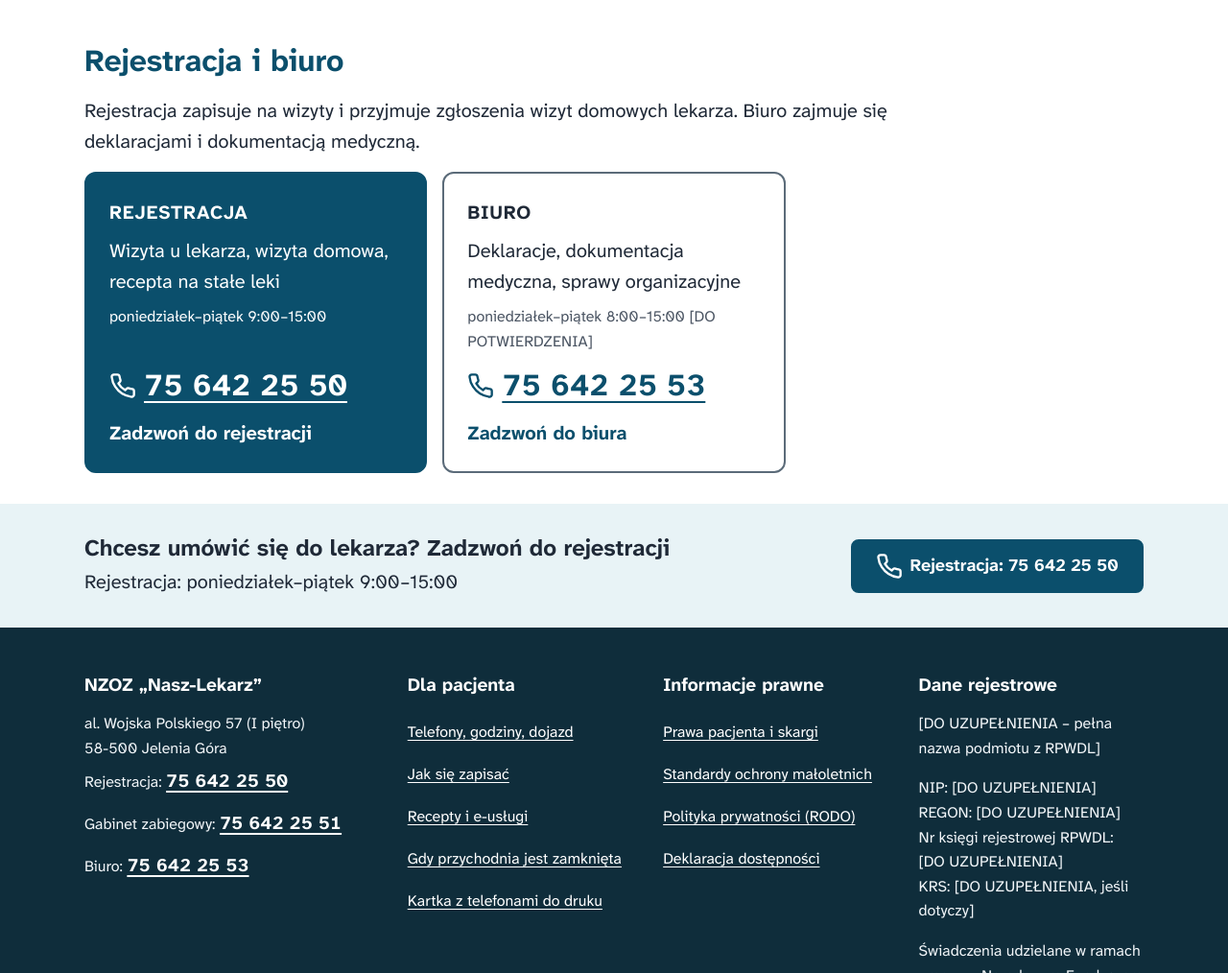
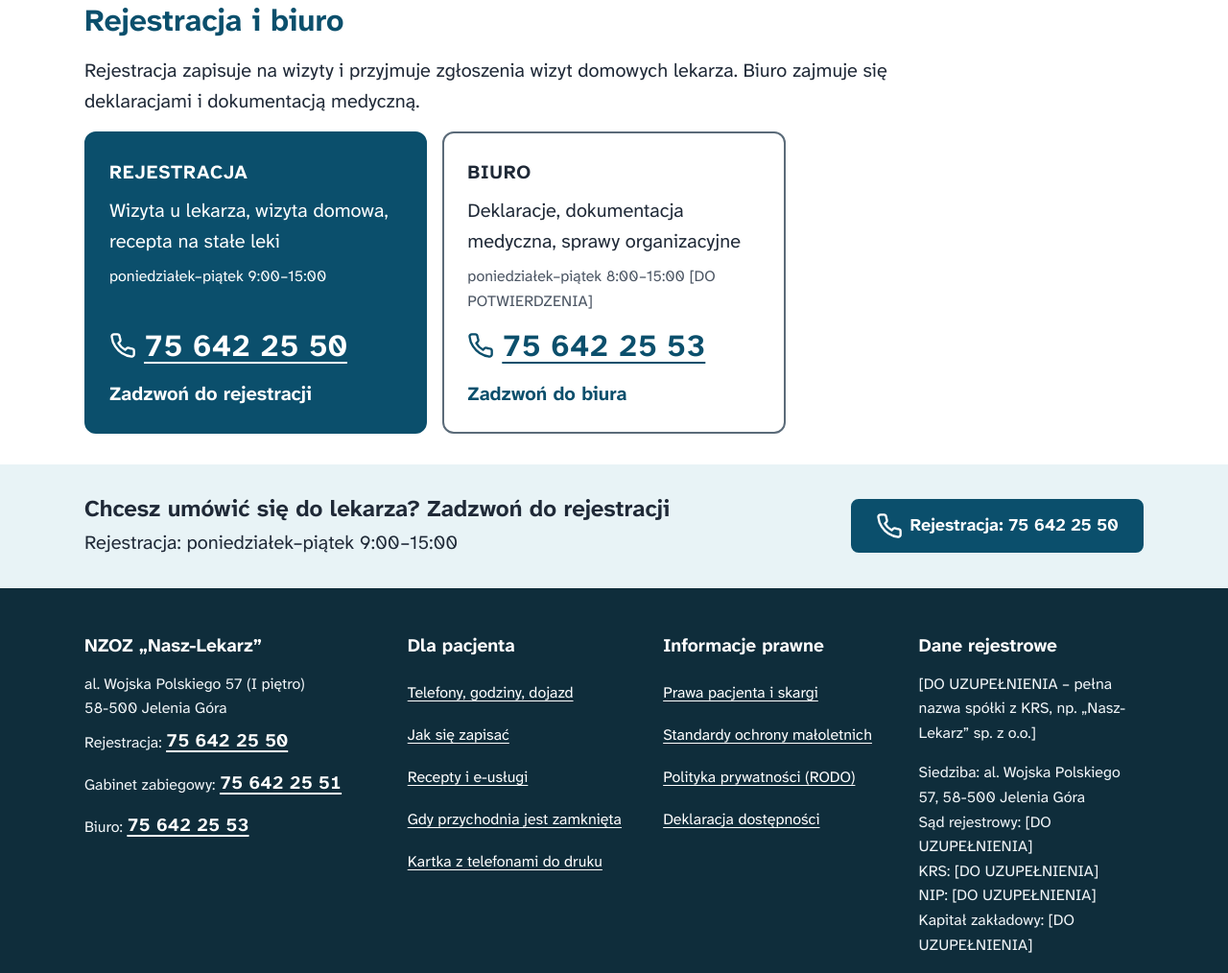
Before and after one commit to cwichula/nasz-lekarz, an Eleventy site: page src/zespol/index.njk in a window 1280 px wide. Shown: the part 2637-3651 px from the top of the page at 96% size. Built offline with nearby package versions, Linux system fonts and the light colour scheme; Eleventy itself is replaced by a stand-in of ours; files that its build step writes are made by us from their sources.

Commit message:
Dane rejestrowe sp. z o.o. (art. 206 KSH) w stopce; PWZ opcjonalny
Co-Authored-By: Claude Opus 5.5 (1M context) <noreply@anthropic.com>

```diff
--- a/src/_data/clinic.json
+++ b/src/_data/clinic.json
@@ -3,7 +3,7 @@
   "name": "Nasz-Lekarz",
   "fullName": "NZOZ „Nasz-Lekarz”",
   "schemaName": "NZOZ Nasz-Lekarz",
-  "legalName": "[DO UZUPEŁNIENIA – pełna nazwa podmiotu z RPWDL]",
+  "legalName": "[DO UZUPEŁNIENIA – pełna nazwa spółki z KRS, np. „Nasz-Lekarz” sp. z o.o.]",
   "url": "https://nasz-lekarz.info",
   "domain": "nasz-lekarz.info",
   "email": "",
@@ -125,12 +125,15 @@
   },
 
   "registry": {
-    "_info": "Dane rejestrowe – OBOWIĄZKOWO uzupełnić przed publikacją.",
-    "legalForm": "",
+    "_info": "Spółka z o.o. – art. 206 KSH wymaga na stronie: firmy (legalName), siedziby i adresu, sądu rejestrowego, numeru KRS, NIP i kapitału zakładowego. Puste pole obowiązkowe pokazuje [DO UZUPEŁNIENIA]; REGON i RPWDL są opcjonalne – puste się nie wyświetlają.",
+    "legalForm": "spółka z ograniczoną odpowiedzialnością",
+    "seat": "",
+    "court": "",
+    "krs": "",
     "nip": "",
+    "shareCapital": "",
     "regon": "",
-    "rpwdl": "",
-    "krs": ""
+    "rpwdl": ""
   },
   "dpo": { "name": "", "email": "" }
 }
--- a/src/_includes/partials/footer.njk
+++ b/src/_includes/partials/footer.njk
@@ -37,12 +37,19 @@
       </section>
       <section aria-labelledby="f-dane">
         <h2 id="f-dane">Dane rejestrowe</h2>
+        {%- set r = clinic.registry %}
+        {%- set todo = "[DO UZUPEŁNIENIA]" %}
         <p>{{ clinic.legalName }}</p>
         <ul>
-          <li>NIP: {{ clinic.registry.nip or "[DO UZUPEŁNIENIA]" }}</li>
-          <li>REGON: {{ clinic.registry.regon or "[DO UZUPEŁNIENIA]" }}</li>
-          <li>Nr księgi rejestrowej RPWDL: {{ clinic.registry.rpwdl or "[DO UZUPEŁNIENIA]" }}</li>
-          <li>KRS: {{ clinic.registry.krs or "[DO UZUPEŁNIENIA, jeśli dotyczy]" }}</li>
+          {#- Pola obowiązkowe dla sp. z o.o. (art. 206 KSH) #}
+          <li>Siedziba: {{ r.seat or (clinic.address.street + ", " + clinic.address.postalCode + " " + clinic.address.city) }}</li>
+          <li>Sąd rejestrowy: {{ r.court or todo }}</li>
+          <li>KRS: {{ r.krs or todo }}</li>
+          <li>NIP: {{ r.nip or todo }}</li>
+          <li>Kapitał zakładowy: {{ r.shareCapital or todo }}</li>
+          {#- Pola opcjonalne – puste się nie wyświetlają #}
+          {%- if r.regon %}<li>REGON: {{ r.regon }}</li>{% endif %}
+          {%- if r.rpwdl %}<li>Nr księgi rejestrowej RPWDL: {{ r.rpwdl }}</li>{% endif %}
         </ul>
         <p>Świadczenia udzielane w ramach umowy z Narodowym Funduszem Zdrowia – bezpłatnie dla osób ubezpieczonych.</p>
       </section>
--- a/src/zespol/index.njk
+++ b/src/zespol/index.njk
@@ -53,9 +53,7 @@ ctaText: Chcesz umówić się do lekarza? Zadzwoń do rejestracji
       <li>{{ personCard(doc) }}</li>
       {%- endfor %}
     </ul>
-    {%- if (team.doctors | selectattr("pwz") | length) < (team.doctors | length) %}
-    <p class="note">[DO UZUPEŁNIENIA: numery prawa wykonywania zawodu (PWZ) lekarzy]</p>
-    {%- endif %}
+    {#- Numer PWZ jest opcjonalny (team.json → pwz); pusty się nie wyświetla. #}
     <p class="note">Grafik lekarzy jest tymczasowy. [DO UZUPEŁNIENIA: pełny grafik przyjęć]</p>
   </section>
 
```
